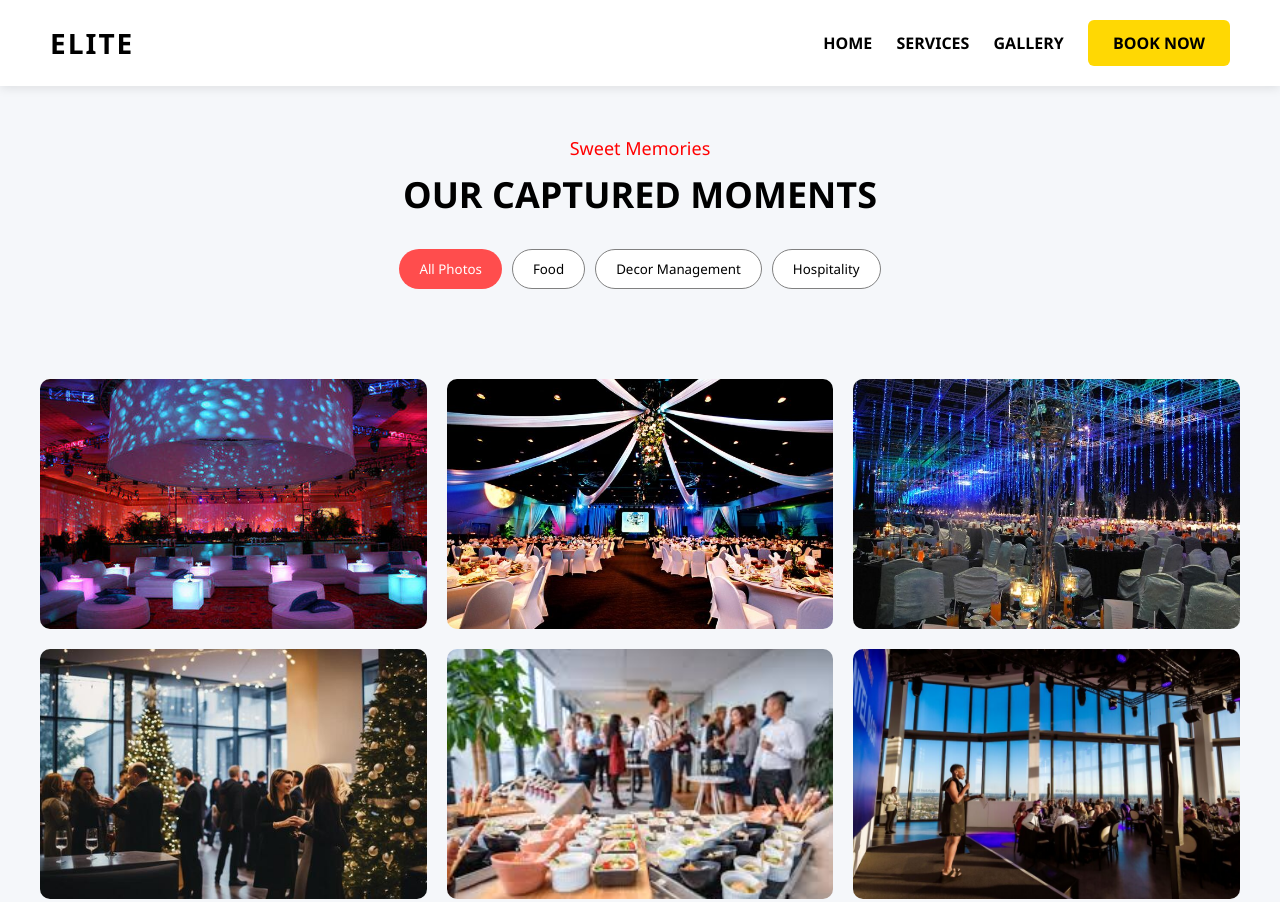
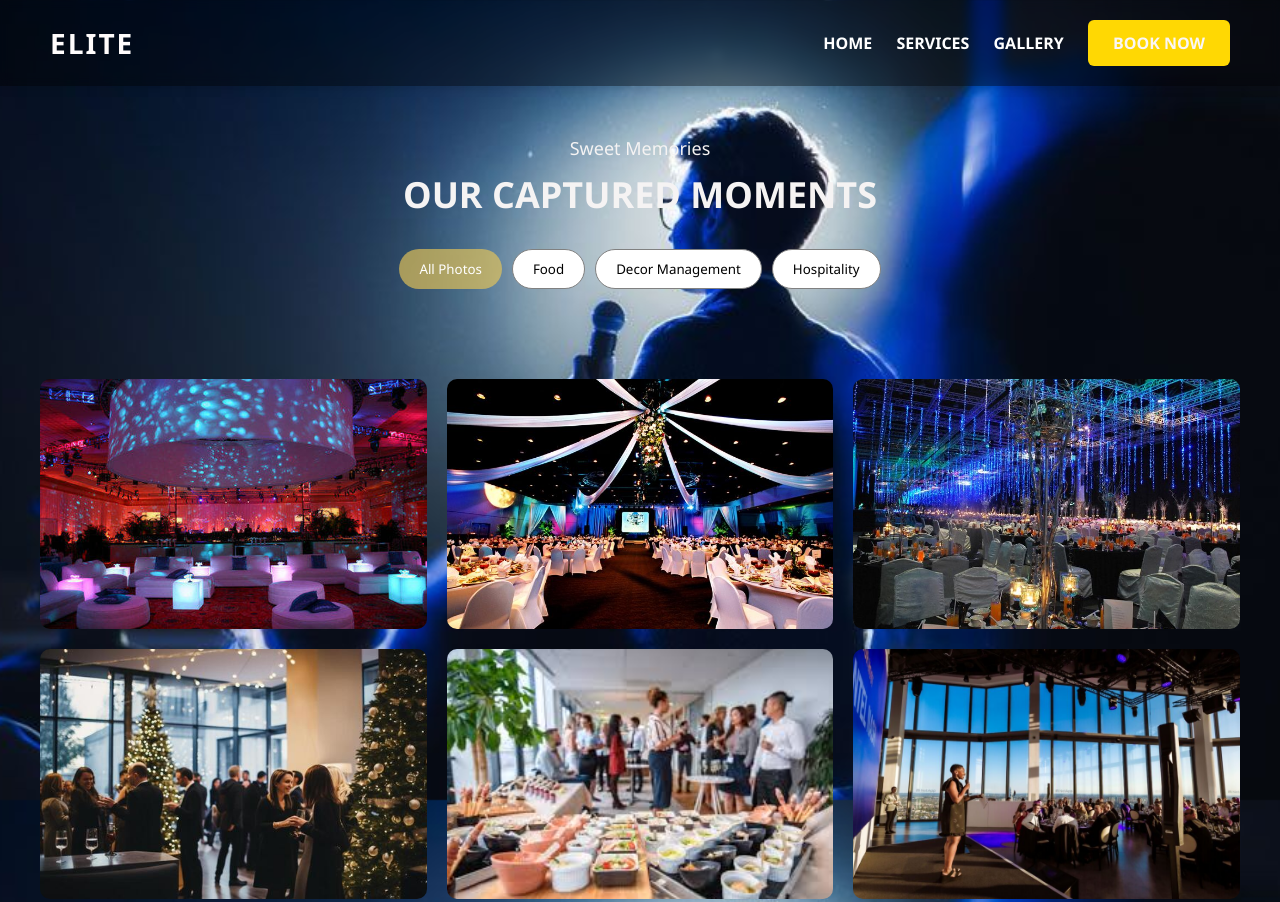
Before and after one commit to amrutamane-bit/elite_event_management, a plain HTML site: page gallery.html in a window 1280 px wide. Shown: the top 902 px of the page. Drawn offline with Linux system fonts and the light colour scheme.

Commit message:
Day 2 - added hero section

```diff
--- a/gallery.css
+++ b/gallery.css
@@ -6,7 +6,11 @@ font-family:Segoe UI;
 }
 
 body{
-background:#f5f7fa;
+height:100vh;
+background:url("images/gallery.jpg");
+background-size:cover;
+background-position:center;
+color:rgb(255, 252, 252);
 }
 
 /* HEADER */
@@ -15,7 +19,8 @@ display:flex;
 justify-content:space-between;
 align-items:center;
 padding:20px 50px;
-background:white;
+background:rgba(0, 0, 0, 0.4);
+backdrop-filter: blur(5px);
 box-shadow:0 2px 10px rgba(0,0,0,0.1);
 }
 
@@ -56,7 +61,7 @@ color:#ffd803;
 nav a{
 margin-left:20px;
 text-decoration:none;
-color:black;
+color:rgb(255, 255, 255);
 font-weight:bold;
 }
 
@@ -67,7 +72,7 @@ color:#007bff;
 display:inline-block;
 padding:12px 25px;
 background:#ffd803;
-color:black;
+color:rgb(250, 246, 246);
 text-decoration:none;
 font-weight:bold;
 border-radius:6px;
@@ -87,7 +92,7 @@ padding:50px 20px;
 }
 
 .sub-title{
-color:red;
+color:rgb(245, 243, 243);
 font-size:18px;
 margin-bottom:10px;
 }
@@ -116,7 +121,7 @@ transition:0.3s;
 
 .filters button:hover,
 .filters .active{
-background:#ff4d4d;
+background:#ecc957a3;
 color:white;
 border:none;
 }
--- a/gallery.html
+++ b/gallery.html
@@ -20,7 +20,7 @@
 
 <section class="gallery-header">
     <p class="sub-title">Sweet Memories</p>
-    <h2>OUR CAPTURED MOMENTS</h2>
+    <h2 class="sub-title">OUR CAPTURED MOMENTS</h2>
 
     <!-- FILTER BUTTONS -->
    <div class="filters">
```
Also changed, not shown: images/gallery.jpg (added).
